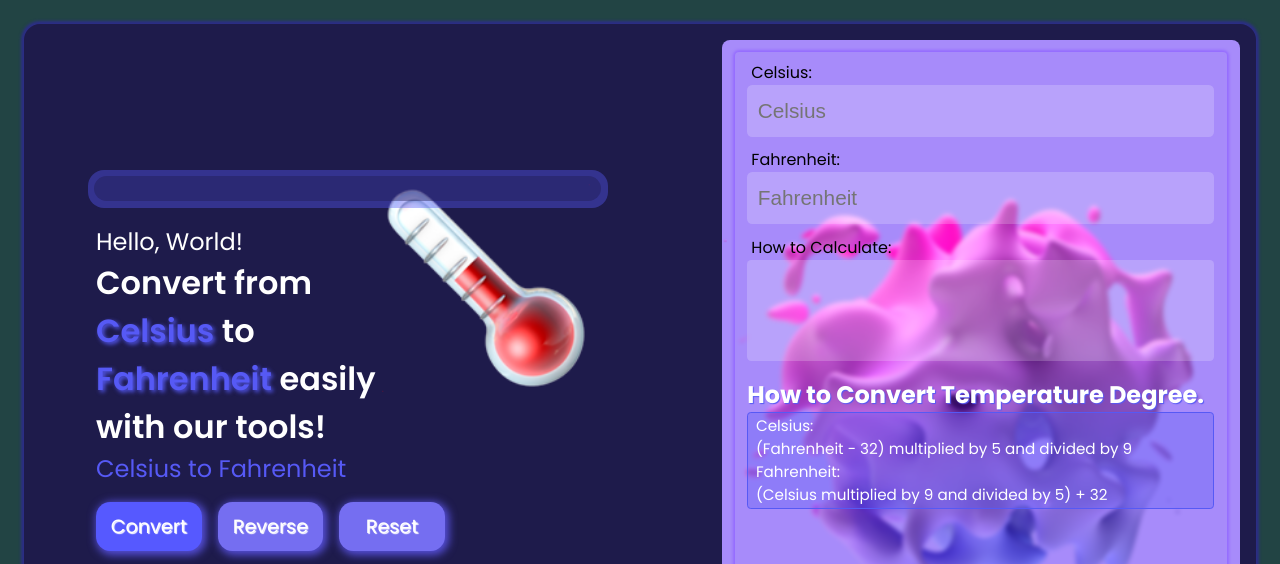
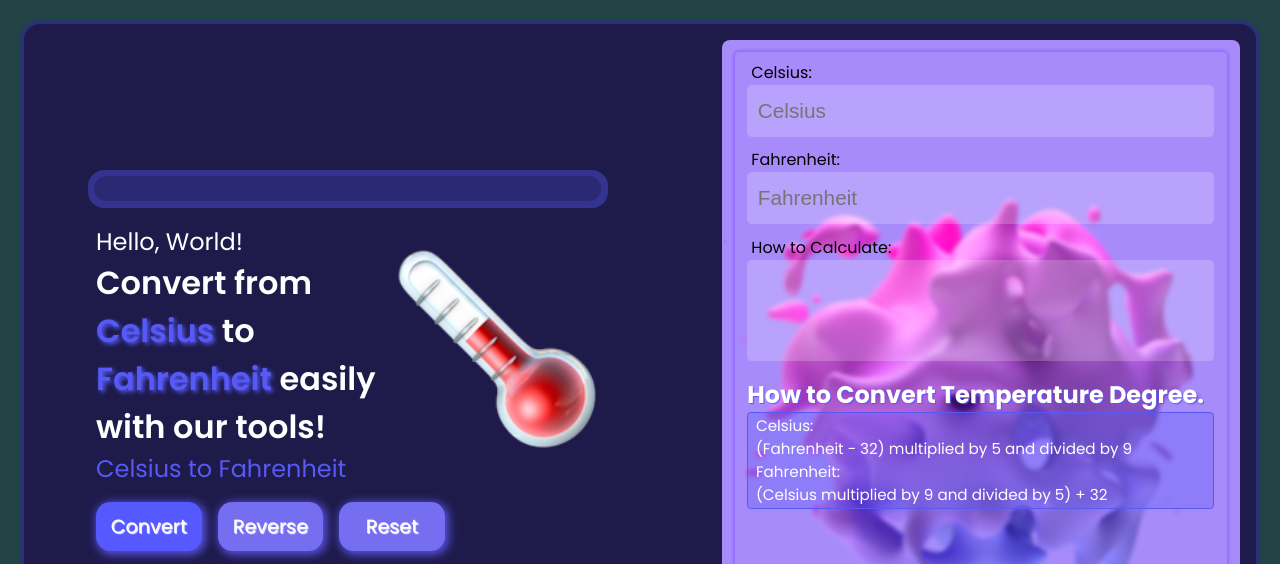
Before and after one commit to revou-fundamental-course/12-jun-23-JSNDWRD, a plain HTML site: page index.html in a window 1280 px wide. Shown: the top 564 px of the page. Drawn offline with Linux system fonts and the light colour scheme.

Commit message:
background position fixed

```diff
--- a/css/style.css
+++ b/css/style.css
@@ -41,7 +41,7 @@ a {
   height: 95vh;
   padding: 1.5em;
   background-image: url("../image/bg-alt-3.png");
-  background-position: 28vw 20vh;
+  background-position: 78% 40%;
   background-repeat: no-repeat;
   background-size: 13em;
 }
```
